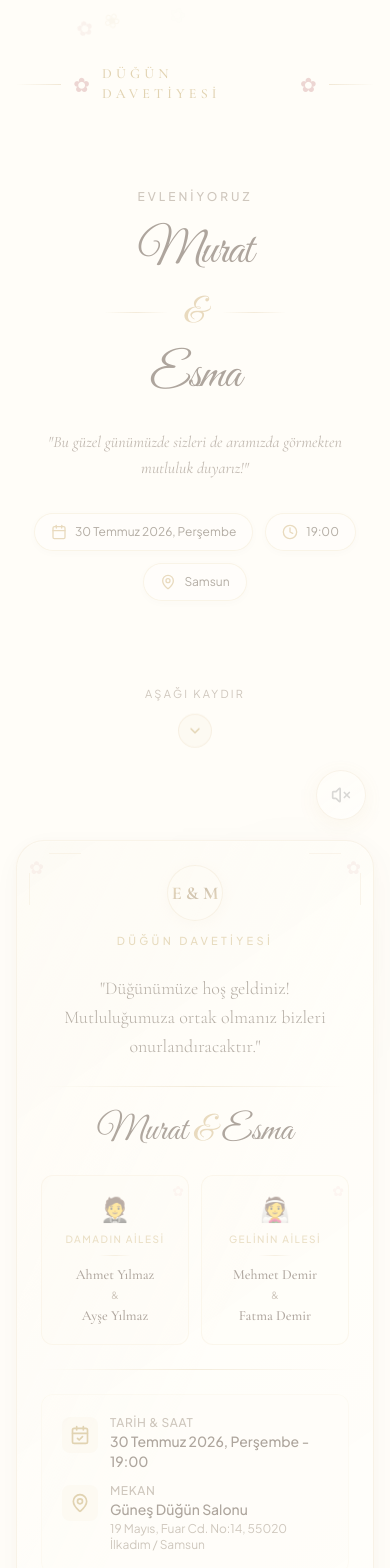
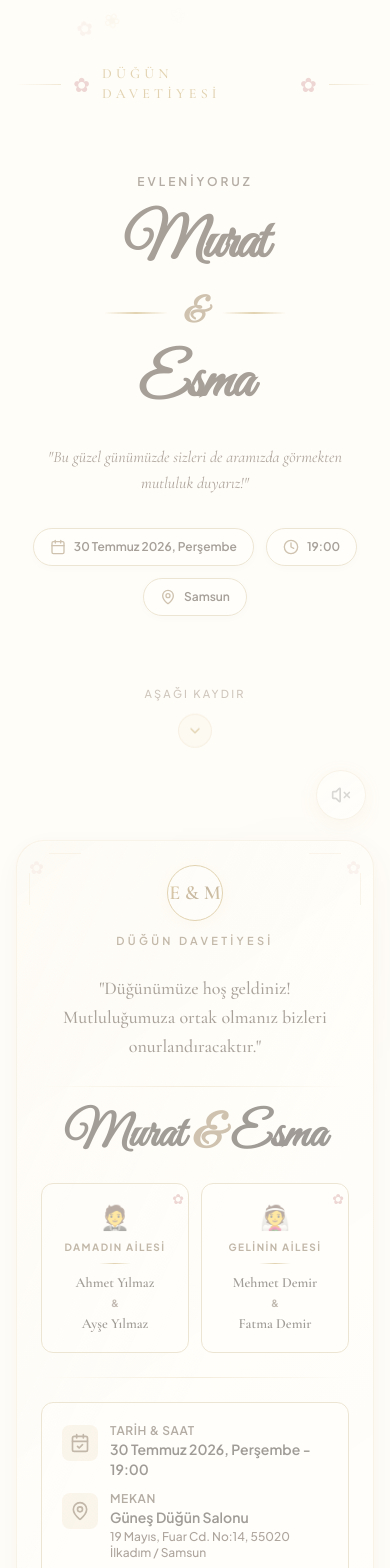
Before and after one commit to mediaconfig55-afk/Dijital-D-n-Davetiyesi, a Next.js app: page / in a window 390 px wide. Shown: the top 1568 px of the page. Built offline with nearby package versions, Linux system fonts and the light colour scheme; no server answers; the database is empty; a web font is replaced by a local one.

Commit message:
style: Mobil tarayicilar icin font kalinligi (font-weight) ve metin kontrastı artirildi

```diff
--- a/app/globals.css
+++ b/app/globals.css
@@ -6,23 +6,24 @@
 
 :root {
   --background: #FFFDF8;
-  --foreground: #3D2B1F;
+  --foreground: #2A1D15;
   --font-cormorant: 'Cormorant Garamond', Georgia, serif;
   --font-great-vibes: 'Great Vibes', cursive;
   --font-inter: 'Plus Jakarta Sans', sans-serif;
   --font-playfair: 'Playfair Display', Georgia, serif;
-  --gold: #C9A96E;
-  --gold-dark: #8B6F47;
-  --rose: #D4A0A0;
-  --sage: #7A9E7E;
+  --gold: #B88E40;
+  --gold-dark: #7A5B2B;
+  --rose: #C88A8A;
+  --sage: #6B8E6F;
   --cream: #FFFDF8;
-  --warm-gray: #6B5B4E;
+  --warm-gray: #554438;
 }
 
 body {
   color: var(--foreground);
   background: var(--background);
   font-family: var(--font-inter);
+  font-weight: 500;
   overflow-x: hidden;
   -webkit-tap-highlight-color: transparent;
 }
@@ -35,32 +36,35 @@ body {
   background: #F5F0E8;
 }
 ::-webkit-scrollbar-thumb {
-  background: #C9A96E;
+  background: #B88E40;
   border-radius: 3px;
 }
 ::-webkit-scrollbar-thumb:hover {
-  background: #8B6F47;
+  background: #7A5B2B;
 }
 
 /* ═══════════════════════════════════════════
-   TYPOGRAPHY UTILITIES
+   TYPOGRAPHY UTILITIES (HIGHER WEIGHT & CONTRAST)
    ═══════════════════════════════════════════ */
 
 .text-gold-gradient {
-  background: linear-gradient(135deg, #C9A96E 0%, #8B6F47 60%, #C9A96E 100%);
+  background: linear-gradient(135deg, #B88E40 0%, #6E4F20 60%, #A37C32 100%);
   -webkit-background-clip: text;
   -webkit-text-fill-color: transparent;
+  font-weight: 600;
 }
 
 .text-gold-light {
-  background: linear-gradient(135deg, #D4C4A0 0%, #C9A96E 50%, #A68B5B 100%);
+  background: linear-gradient(135deg, #C2AB7A 0%, #A37C32 50%, #7A5B2B 100%);
   -webkit-background-clip: text;
   -webkit-text-fill-color: transparent;
+  font-weight: 600;
 }
 
 .text-elegant {
-  color: #3D2B1F;
+  color: #2A1D15;
   font-family: var(--font-cormorant);
+  font-weight: 600;
 }
 
 /* ═══════════════════════════════════════════
--- a/components/Hero.tsx
+++ b/components/Hero.tsx
@@ -74,7 +74,7 @@ export const Hero: React.FC = () => {
           initial={{ opacity: 0 }}
           animate={{ opacity: 1 }}
           transition={{ duration: 1, delay: 0.4 }}
-          className="text-xs uppercase tracking-[0.25em] text-warm-400 mb-4 font-medium"
+          className="text-xs uppercase tracking-[0.25em] text-warm-600 mb-4 font-semibold"
         >
           Evleniyoruz
         </motion.p>
@@ -85,15 +85,15 @@ export const Hero: React.FC = () => {
           transition={{ duration: 1.2, delay: 0.5 }}
           className="relative px-4"
         >
-          <h1 className="font-script text-5xl sm:text-7xl md:text-8xl font-normal text-warm-700 tracking-tight leading-tight">
+          <h1 className="font-script text-6xl sm:text-7xl md:text-8xl font-semibold text-warm-800 tracking-tight leading-tight">
             {weddingConfig.groomName}
           </h1>
           <div className="my-3 flex items-center justify-center gap-4">
-            <div className="h-[1px] w-16 bg-gradient-to-r from-transparent via-gold-400/50 to-transparent" />
-            <span className="font-script text-4xl sm:text-5xl text-gold-400">&</span>
-            <div className="h-[1px] w-16 bg-gradient-to-r from-transparent via-gold-400/50 to-transparent" />
+            <div className="h-[1.5px] w-16 bg-gradient-to-r from-transparent via-gold-500 to-transparent" />
+            <span className="font-script text-4xl sm:text-5xl text-gold-600 font-bold">&</span>
+            <div className="h-[1.5px] w-16 bg-gradient-to-r from-transparent via-gold-500 to-transparent" />
           </div>
-          <h1 className="font-script text-5xl sm:text-7xl md:text-8xl font-normal text-warm-700 tracking-tight leading-tight">
+          <h1 className="font-script text-6xl sm:text-7xl md:text-8xl font-semibold text-warm-800 tracking-tight leading-tight">
             {weddingConfig.brideName}
           </h1>
         </motion.div>
@@ -103,7 +103,7 @@ export const Hero: React.FC = () => {
           initial={{ opacity: 0, y: 15 }}
           animate={{ opacity: 1, y: 0 }}
           transition={{ duration: 1, delay: 0.8 }}
-          className="font-serif italic text-base sm:text-xl text-warm-500 mt-6 max-w-md px-4 leading-relaxed"
+          className="font-serif italic text-base sm:text-xl text-warm-700 font-medium mt-6 max-w-md px-4 leading-relaxed"
         >
           &quot;{weddingConfig.slogan}&quot;
         </motion.p>
@@ -115,18 +115,18 @@ export const Hero: React.FC = () => {
           transition={{ duration: 1, delay: 1 }}
           className="flex flex-wrap items-center justify-center gap-3 sm:gap-6 mt-8"
         >
-          <div className="flex items-center gap-2 px-4 py-2.5 rounded-full bg-white/80 text-xs sm:text-sm text-warm-600 border border-gold-200/60 shadow-soft backdrop-blur-sm">
-            <Calendar className="w-4 h-4 text-gold-400" />
+          <div className="flex items-center gap-2 px-4 py-2.5 rounded-full bg-white text-xs sm:text-sm text-warm-800 font-semibold border border-gold-300 shadow-soft backdrop-blur-sm">
+            <Calendar className="w-4 h-4 text-gold-600" />
             <span>{weddingConfig.displayDate}</span>
           </div>
 
-          <div className="flex items-center gap-2 px-4 py-2.5 rounded-full bg-white/80 text-xs sm:text-sm text-warm-600 border border-gold-200/60 shadow-soft backdrop-blur-sm">
-            <Clock className="w-4 h-4 text-gold-400" />
+          <div className="flex items-center gap-2 px-4 py-2.5 rounded-full bg-white text-xs sm:text-sm text-warm-800 font-semibold border border-gold-300 shadow-soft backdrop-blur-sm">
+            <Clock className="w-4 h-4 text-gold-600" />
             <span>{weddingConfig.displayTime}</span>
           </div>
 
-          <div className="flex items-center gap-2 px-4 py-2.5 rounded-full bg-white/80 text-xs sm:text-sm text-warm-600 border border-gold-200/60 shadow-soft backdrop-blur-sm">
-            <MapPin className="w-4 h-4 text-gold-400" />
+          <div className="flex items-center gap-2 px-4 py-2.5 rounded-full bg-white text-xs sm:text-sm text-warm-800 font-semibold border border-gold-300 shadow-soft backdrop-blur-sm">
+            <MapPin className="w-4 h-4 text-gold-600" />
             <span>{weddingConfig.venue.city}</span>
           </div>
         </motion.div>
--- a/components/InvitationCard.tsx
+++ b/components/InvitationCard.tsx
@@ -47,12 +47,12 @@ export const InvitationCard: React.FC<InvitationCardProps> = ({ onOpenRSVP }) =>
           transition={{ delay: 0.2, duration: 0.6 }}
           className="flex flex-col items-center text-center mb-6"
         >
-          <div className="w-14 h-14 rounded-full border border-gold-400/30 flex items-center justify-center bg-cream-50/80 mb-3 shadow-gold-soft">
-            <span className="font-serif text-gold-gradient font-bold text-lg">
+          <div className="w-14 h-14 rounded-full border border-gold-500 flex items-center justify-center bg-white mb-3 shadow-gold-soft">
+            <span className="font-serif text-gold-gradient font-bold text-xl">
               {weddingConfig.coupleInitials}
             </span>
           </div>
-          <span className="text-[11px] uppercase tracking-[0.3em] text-gold-500/80 font-medium">
+          <span className="text-[11px] uppercase tracking-[0.3em] text-gold-700 font-semibold">
             Düğün Davetiyesi
           </span>
         </motion.div>
@@ -65,7 +65,7 @@ export const InvitationCard: React.FC<InvitationCardProps> = ({ onOpenRSVP }) =>
           transition={{ delay: 0.3, duration: 0.6 }}
           className="text-center mb-6"
         >
-          <p className="font-serif text-lg sm:text-2xl text-warm-600 leading-relaxed font-light px-2">
+          <p className="font-serif text-lg sm:text-2xl text-warm-800 leading-relaxed font-medium px-2">
             &quot;{weddingConfig.invitationText}&quot;
           </p>
         </motion.div>
@@ -81,8 +81,8 @@ export const InvitationCard: React.FC<InvitationCardProps> = ({ onOpenRSVP }) =>
           transition={{ delay: 0.4, duration: 0.8 }}
           className="text-center my-6"
         >
-          <h2 className="font-script text-4xl sm:text-5xl text-warm-700 font-normal">
-            {weddingConfig.groomName} <span className="text-gold-400">&</span> {weddingConfig.brideName}
+          <h2 className="font-script text-5xl sm:text-6xl text-warm-900 font-semibold">
+            {weddingConfig.groomName} <span className="text-gold-600 font-bold">&</span> {weddingConfig.brideName}
           </h2>
         </motion.div>
 
@@ -97,35 +97,35 @@ export const InvitationCard: React.FC<InvitationCardProps> = ({ onOpenRSVP }) =>
           className="grid grid-cols-2 gap-3 sm:gap-4 my-6"
         >
           {/* Damadın Ailesi */}
-          <div className="bg-cream-50/80 border border-gold-200/40 rounded-xl p-4 text-center relative overflow-hidden group hover:shadow-card-hover transition-all duration-300">
-            <div className="absolute top-1 right-1 text-rose-200/30 text-sm">✿</div>
+          <div className="bg-white border border-gold-300 rounded-xl p-4 text-center relative overflow-hidden group hover:shadow-card-hover transition-all duration-300">
+            <div className="absolute top-1 right-1 text-rose-300 text-sm">✿</div>
             <div className="text-2xl mb-2">🤵</div>
-            <p className="text-[10px] sm:text-xs uppercase tracking-[0.15em] text-gold-500/70 font-medium mb-2">
+            <p className="text-[10px] sm:text-xs uppercase tracking-[0.15em] text-gold-700 font-bold mb-2">
               Damadın Ailesi
             </p>
-            <div className="w-8 h-[1px] bg-gradient-to-r from-transparent via-gold-400/40 to-transparent mx-auto mb-2" />
-            <p className="font-serif text-sm sm:text-base text-warm-700 font-medium leading-relaxed">
+            <div className="w-8 h-[1px] bg-gradient-to-r from-transparent via-gold-500 to-transparent mx-auto mb-2" />
+            <p className="font-serif text-sm sm:text-base text-warm-900 font-semibold leading-relaxed">
               {weddingConfig.parents.groom.father}
             </p>
-            <p className="text-[10px] text-warm-400 my-0.5">&</p>
-            <p className="font-serif text-sm sm:text-base text-warm-700 font-medium leading-relaxed">
+            <p className="text-[10px] text-warm-500 font-bold my-0.5">&</p>
+            <p className="font-serif text-sm sm:text-base text-warm-900 font-semibold leading-relaxed">
               {weddingConfig.parents.groom.mother}
             </p>
           </div>
 
           {/* Gelinin Ailesi */}
-          <div className="bg-cream-50/80 border border-gold-200/40 rounded-xl p-4 text-center relative overflow-hidden group hover:shadow-card-hover transition-all duration-300">
-            <div className="absolute top-1 right-1 text-rose-200/30 text-sm">✿</div>
+          <div className="bg-white border border-gold-300 rounded-xl p-4 text-center relative overflow-hidden group hover:shadow-card-hover transition-all duration-300">
+            <div className="absolute top-1 right-1 text-rose-300 text-sm">✿</div>
             <div className="text-2xl mb-2">👰</div>
-            <p className="text-[10px] sm:text-xs uppercase tracking-[0.15em] text-gold-500/70 font-medium mb-2">
+            <p className="text-[10px] sm:text-xs uppercase tracking-[0.15em] text-gold-700 font-bold mb-2">
               Gelinin Ailesi
             </p>
-            <div className="w-8 h-[1px] bg-gradient-to-r from-transparent via-gold-400/40 to-transparent mx-auto mb-2" />
-            <p className="font-serif text-sm sm:text-base text-warm-700 font-medium leading-relaxed">
+            <div className="w-8 h-[1px] bg-gradient-to-r from-transparent via-gold-500 to-transparent mx-auto mb-2" />
+            <p className="font-serif text-sm sm:text-base text-warm-900 font-semibold leading-relaxed">
               {weddingConfig.parents.bride.father}
             </p>
-            <p className="text-[10px] text-warm-400 my-0.5">&</p>
-            <p className="font-serif text-sm sm:text-base text-warm-700 font-medium leading-relaxed">
+            <p className="text-[10px] text-warm-500 font-bold my-0.5">&</p>
+            <p className="font-serif text-sm sm:text-base text-warm-900 font-semibold leading-relaxed">
               {weddingConfig.parents.bride.mother}
             </p>
           </div>
@@ -140,32 +140,32 @@ export const InvitationCard: React.FC<InvitationCardProps> = ({ onOpenRSVP }) =>
           whileInView={{ opacity: 1, y: 0 }}
           viewport={{ once: true }}
           transition={{ delay: 0.6, duration: 0.6 }}
-          className="space-y-3 my-6 bg-cream-50/60 p-5 rounded-xl border border-gold-200/20"
+          className="space-y-3 my-6 bg-white p-5 rounded-xl border border-gold-300"
         >
           {/* Date & Time */}
-          <div className="flex items-start gap-3 text-warm-600">
-            <div className="p-2 rounded-lg bg-gold-400/10 text-gold-500 mt-0.5">
+          <div className="flex items-start gap-3 text-warm-800">
+            <div className="p-2 rounded-lg bg-gold-100 text-gold-700 mt-0.5">
               <CalendarCheck className="w-5 h-5" />
             </div>
             <div>
-              <p className="text-xs text-warm-400 uppercase tracking-wider font-medium">Tarih & Saat</p>
-              <p className="text-sm sm:text-base text-warm-700 font-medium">
+              <p className="text-xs text-warm-600 uppercase tracking-wider font-semibold">Tarih & Saat</p>
+              <p className="text-sm sm:text-base text-warm-900 font-semibold">
                 {weddingConfig.displayDate} - {weddingConfig.displayTime}
               </p>
             </div>
           </div>
 
           {/* Venue */}
-          <div className="flex items-start gap-3 text-warm-600">
-            <div className="p-2 rounded-lg bg-gold-400/10 text-gold-500 mt-0.5">
+          <div className="flex items-start gap-3 text-warm-800">
+            <div className="p-2 rounded-lg bg-gold-100 text-gold-700 mt-0.5">
               <MapPin className="w-5 h-5" />
             </div>
             <div>
-              <p className="text-xs text-warm-400 uppercase tracking-wider font-medium">Mekan</p>
-              <p className="text-sm sm:text-base text-warm-700 font-medium">
+              <p className="text-xs text-warm-600 uppercase tracking-wider font-semibold">Mekan</p>
+              <p className="text-sm sm:text-base text-warm-900 font-semibold">
                 {weddingConfig.venue.name}
               </p>
-              <p className="text-xs text-warm-400 mt-0.5">
+              <p className="text-xs text-warm-700 font-medium mt-0.5">
                 {weddingConfig.venue.address}
               </p>
             </div>
```
Also changed, not shown: components/CountdownTimer.tsx (+5 -5 lines), components/Footer.tsx (+7 -7 lines), components/GuestBook.tsx (+14 -14 lines), components/IbanCard.tsx (+15 -15 lines), components/LocationMap.tsx (+9 -9 lines), components/OurStory.tsx (+12 -12 lines), components/RSVPModal.tsx (+20 -20 lines), components/SplashScreen.tsx (+15 -15 lines).
